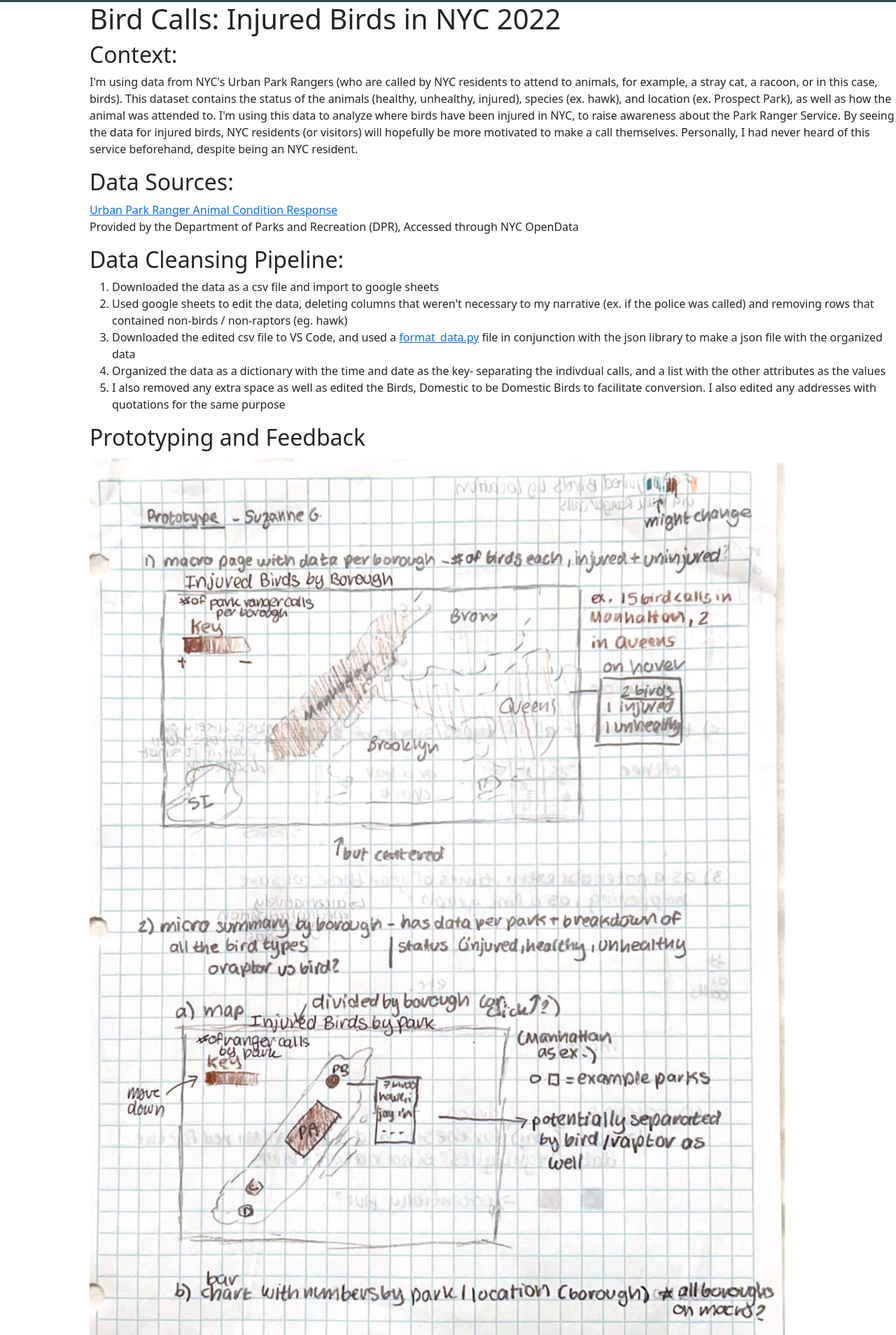
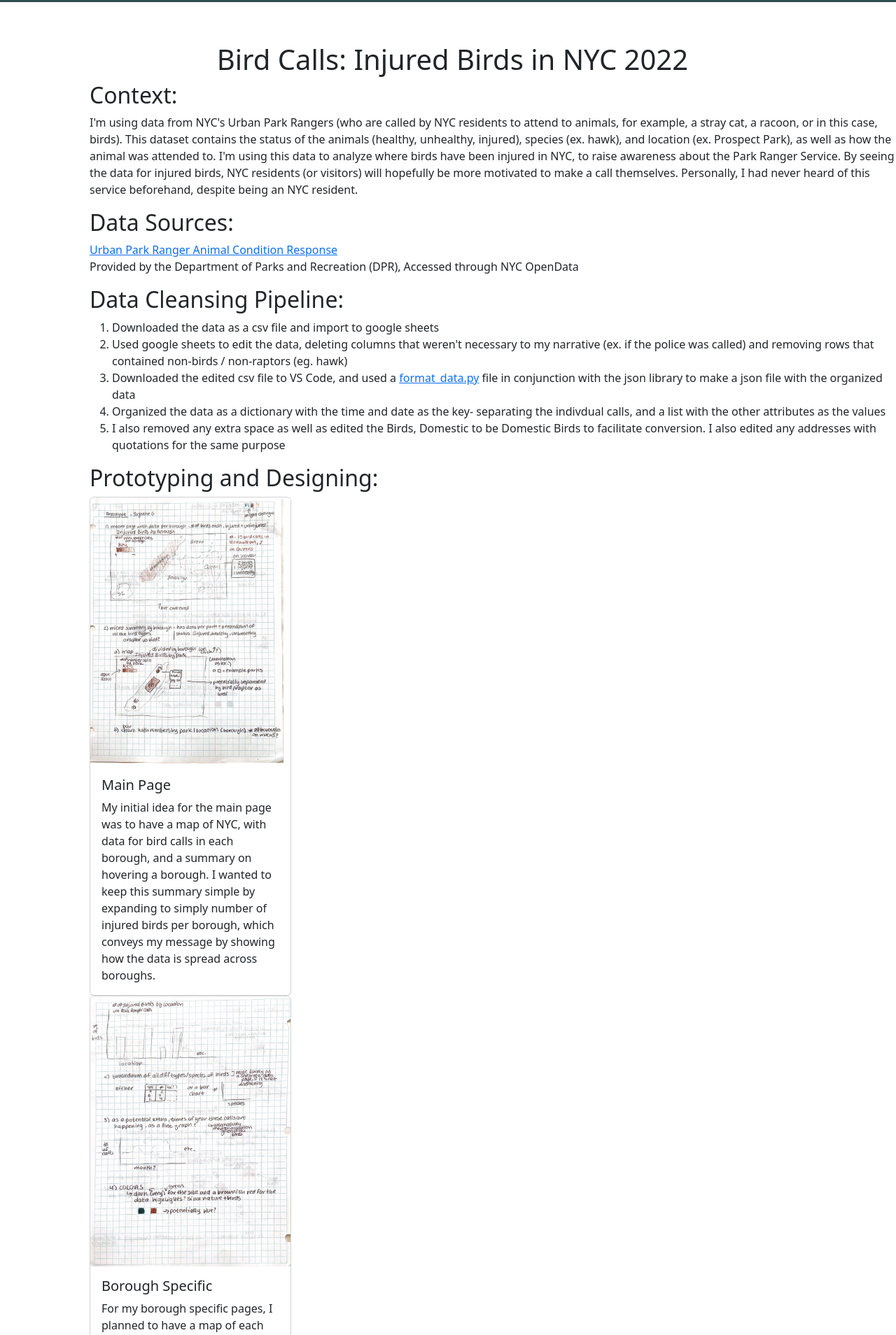
Before and after one commit to suzanneguerrier25/DataJournalism, a Flask app: page /about in a window 1280 px wide. Shown: the part 53-1961 px from the top of the page at 70% size. Run offline with Flask 3, Linux system fonts and the light colour scheme.

Commit message:
about page styling

```diff
--- a/server.py
+++ b/server.py
@@ -43,7 +43,7 @@ def about():
     return render_template('about.html',boroughs=data.keys())
 
 
-@app.route('/micro')
+@app.route('/borough')
 def micro():
     borough = request.args.get('borough')
     bronx=False
--- a/templates/about.html
+++ b/templates/about.html
@@ -1,11 +1,14 @@
 <html>
+    <head>
+
 <title>
    Bird Calls: Injured Birds in NYC 2022
 </title>
+</head>
 <body>
     {% include 'navbar.html' %}
     <div  style="margin-left: 10%;">
-    <h1> Bird Calls: Injured Birds in NYC 2022</h1>
+    <h1 style="text-align:center; margin-top:5%; padding-right:10%;"> Bird Calls: Injured Birds in NYC 2022</h1>
     <h2> Context:</h2>
     <p>I'm using data from NYC's Urban Park Rangers (who are called by NYC residents to attend to animals, for example, a stray cat, a racoon, or in this case, birds). This dataset contains the status of the animals (healthy, unhealthy, injured), species (ex. hawk), and location (ex. Prospect Park), as well as how the animal was attended to. I'm using this data to analyze where birds have been injured in NYC, to raise awareness about the Park Ranger Service. By seeing the data for injured birds, NYC residents (or visitors) will hopefully be more motivated to make a call themselves. Personally, I had never heard of this service beforehand, despite being an NYC resident.</p>
 
@@ -21,20 +24,40 @@
         <li>    Organized the data as a dictionary with the time and date as the key- separating the indivdual calls, and a list with the other attributes as the values</li>
         <li>    I also removed any extra space as well as edited the Birds, Domestic to be Domestic Birds to facilitate conversion. I also edited any addresses with quotations for the same purpose</li>
     </ol>
+    <h2> Prototyping and Designing:</h2>
+    <div class="protodescards">
+    <div class="card" style="width: 18rem;">
+        <img src="/protomacro.jpg" class="card-img-top" alt="mainpage prototype">
+        <div class="card-body">
+          <h5 class="card-title">Main Page</h5>
+          <p class="card-text">My initial idea for the main page was to have a map of NYC, with data for bird calls in each borough, and a summary on hovering a borough. I wanted to keep this summary simple by expanding to simply number of injured birds per borough, which conveys my message by showing how the data is spread across boroughs.
+        </p>
+    </div>
+        </div>
 
-    <h2> Prototyping and Feedback</h2>
-    <img src="/protomacro.jpg" alt = "mainpage prototype"/>
-    <img src="/protomicro.jpg" alt= "borough specific prototype" />
-    <p> Above are my protoypes for the site, starting with the main page. My initial idea for the main page was to have a map of NYC, with data for bird calls in each borough, and a summary on hovering a borough. I wanted to keep this summary simple by expanding to simply number of injured birds per borough, which conveys my message by showing how the data is spread across boroughs.
+
+      <div class="card" style="width: 18rem;">
+        <img src="/protomicro.jpg" class="card-img-top" alt="borough specific prototype">
+        <div class="card-body">
+          <h5 class="card-title">Borough Specific</h5>
+          <p class="card-text">
+            For my borough specific pages, I planned to have a map of each borough, highlighting the parks, since that is where most birds were called in. I also added multiple possible charts summarizing the data. Firstly, number of injured birds by location, which I felt conveyed my message because when looking at the data per location, inhabitants of each location can know to look out for birds. Furthermore, I felt a bar chart would most effectively communicate the information.
              <br>
-        For my borough specific pages, I planned to have a map of each borough, highlighting the parks, since that is where most birds were called in. I also added multiple possible charts summarizing the data. Firstly, number of injured birds by location, which I felt conveyed my message because when looking at the data per location, inhabitants of each location can know to look out for birds. Furthermore, I felt a bar chart would most effectively communicate the information.
              <br>
              Alternatively I considered a breakdown by species of bird, which I felt would convey my message by pinpointing which type of bird to look out for, as some might get more injured than others. I wanted to keep the graph simple with a bar chart, which would visually separate each species. I would also highlight the most injury-prone species with a darker color.
             <br>
+            <br>
               Finally, I considered a line graph on what times of year calls were being made, as that would pinpoint a time where residents should be the most vigilant. I chose a line graph as it would most simply show trends in certain times of the year.
             <br>
-           I also included a potential color scheme, limiting my palette to a few colors to highlight key information.</p>
+            <br>
+              I also included a potential color scheme, limiting my palette to a few colors to highlight key information.
         </p>
+
+        </div>
+      </div>
+    </div>
+
+    <br>
     <h3> Feedback</h3>
     <p>Peer feedback I received can be broken down into 2 main points
         <br>
@@ -47,4 +70,9 @@
     </div>
     {% include 'footer.html' %}
 </body>
+<style>
+    .protodescards{
+        display:inline-block;
+    }
+</style>
 </html>
--- a/templates/macro.html
+++ b/templates/macro.html
@@ -14,6 +14,7 @@
 
     <div class="macro" style="background-color: aliceblue; width: 100%; height:75%; margin-left:0%; padding-left:0%; padding-right:50%;">
         {% include 'NYC_boroughs.svg' %}
+        <p>testing text</p>
     </div>
 
  {% include 'footer.html' %}
```
Lines whose indentation alone changed are shown as unchanged.
